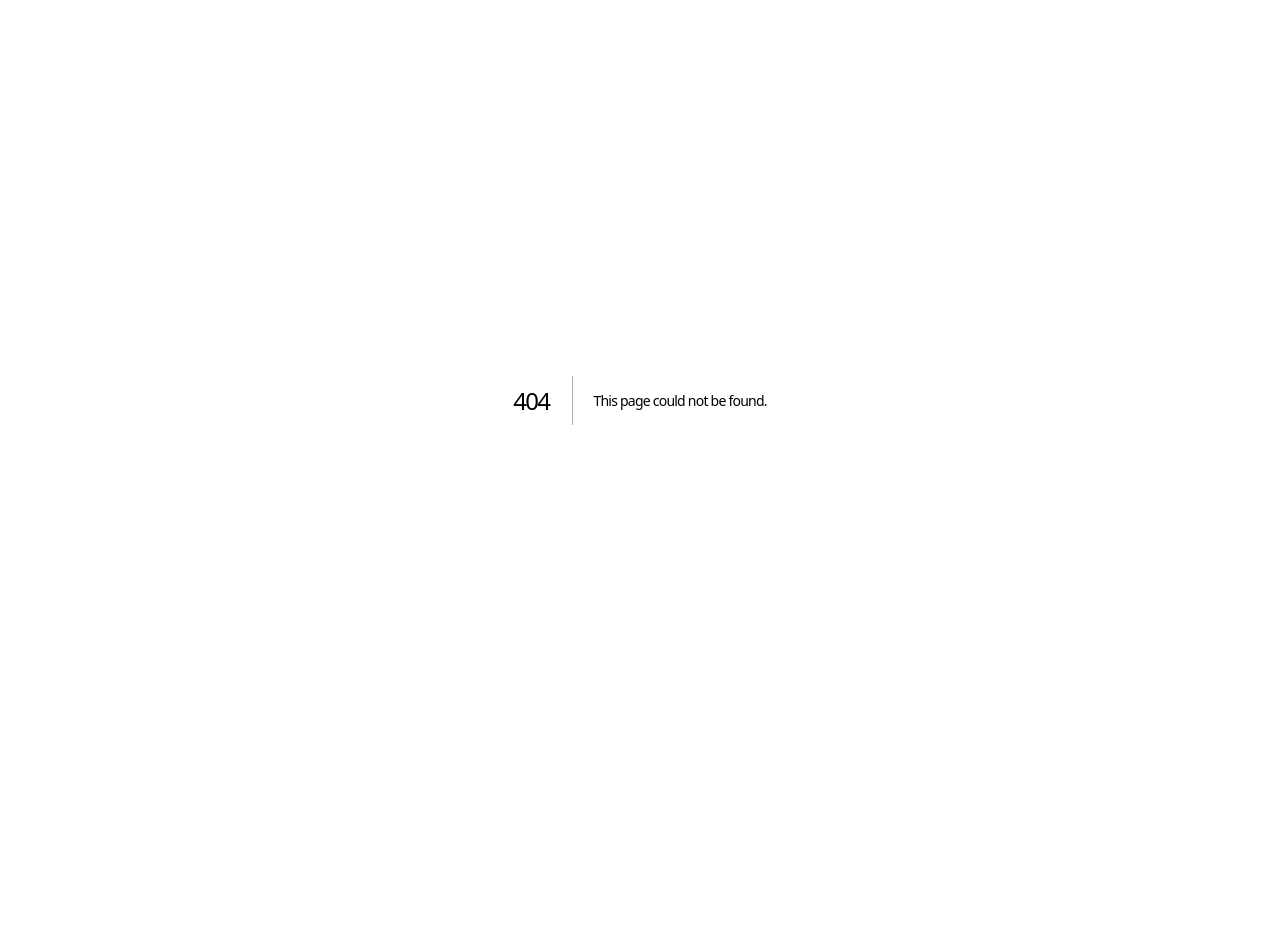
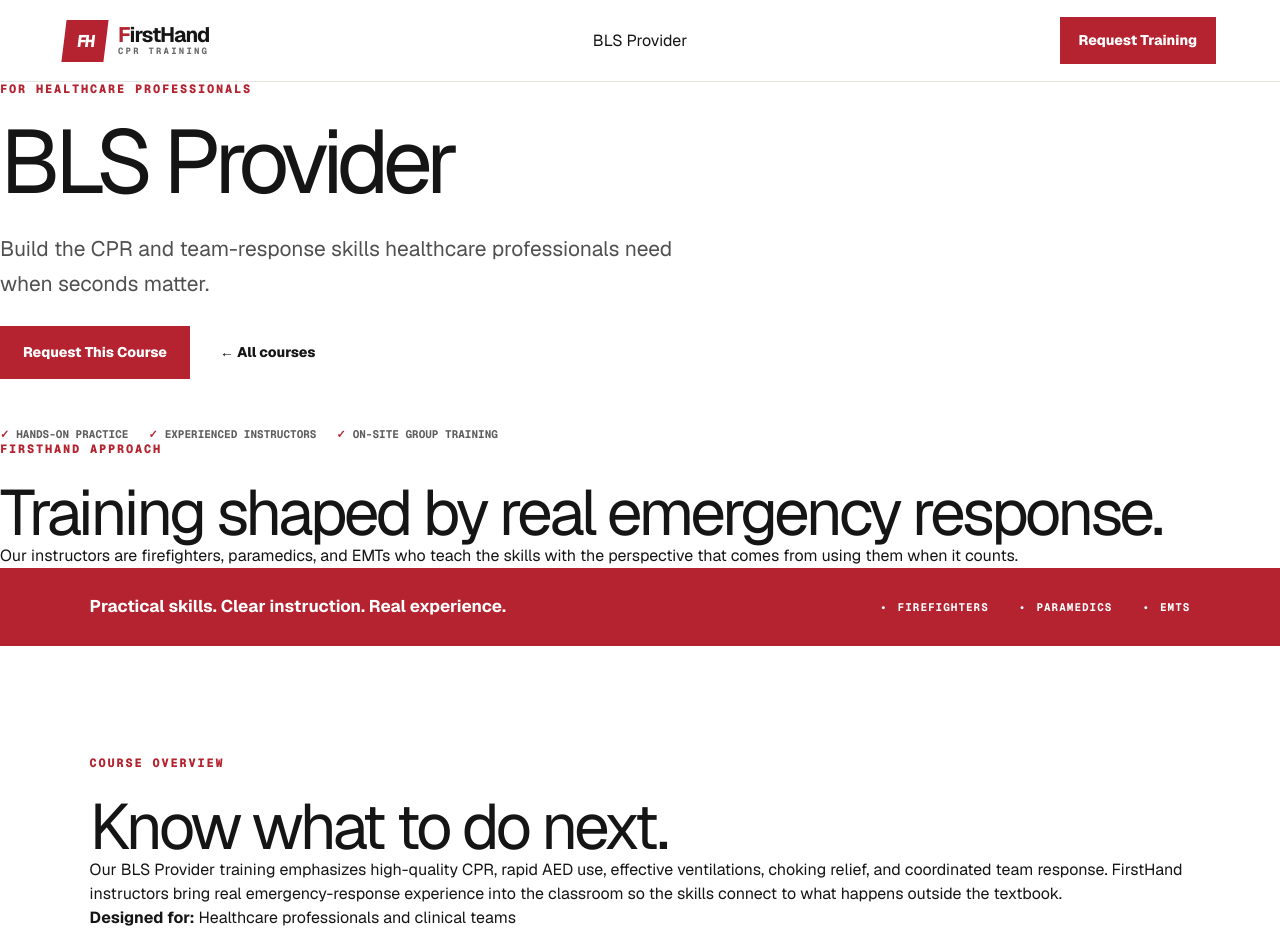
Before and after one commit to kendallross/firsthand-cpr-website, a Next.js app: page /courses/bls-provider in a window 1280 px wide. Before the commit this address had no page. Shown: the top 952 px of the page. Before the commit the page ends 800 px from the top, so only its background shows below. Built offline with nearby package versions, Linux system fonts and the light colour scheme.

Commit message:
Build dedicated course pages

```diff
--- /dev/null
+++ b/app/courses/[slug]/page.tsx
@@ -0,0 +1,111 @@
+import type { Metadata } from "next";
+import { notFound } from "next/navigation";
+import { courses } from "../course-data";
+
+type Props = { params: Promise<{ slug: string }> };
+
+export function generateStaticParams() {
+  return Object.keys(courses).map((slug) => ({ slug }));
+}
+
+export async function generateMetadata({ params }: Props): Promise<Metadata> {
+  const { slug } = await params;
+  const course = courses[slug];
+  if (!course) return {};
+  return {
+    title: course.metaTitle,
+    description: course.metaDescription,
+    alternates: { canonical: `/courses/${course.slug}` },
+    openGraph: { title: course.metaTitle, description: course.metaDescription },
+  };
+}
+
+export default async function CoursePage({ params }: Props) {
+  const { slug } = await params;
+  const course = courses[slug];
+  if (!course) notFound();
+
+  return (
+    <main>
+      <header className="site-header course-site-header">
+        <a className="brand" href="/" aria-label="FirstHand CPR Training home">
+          <span className="brand-mark" aria-hidden="true">FH</span>
+          <span><strong>FirstHand</strong><small>CPR TRAINING</small></span>
+        </a>
+        <div className="course-header-title" aria-label="Current course">{course.title}</div>
+        <a className="button button-small" href="/#contact">Request Training</a>
+      </header>
+
+      <section className="course-hero">
+        <div className="course-hero-copy">
+          <p className="eyebrow">{course.eyebrow}</p>
+          <h1>{course.title}</h1>
+          <p className="hero-lede">{course.intro}</p>
+          <div className="hero-actions">
+            <a className="button" href="#request">Request This Course</a>
+            <a className="text-link" href="/#classes">← All courses</a>
+          </div>
+          <div className="trust-row"><span>Hands-on practice</span><span>Experienced instructors</span><span>On-site group training</span></div>
+        </div>
+        <div className="course-hero-panel">
+          <p className="eyebrow">FirstHand approach</p>
+          <h2>Training shaped by real emergency response.</h2>
+          <p>Our instructors are firefighters, paramedics, and EMTs who teach the skills with the perspective that comes from using them when it counts.</p>
+        </div>
+      </section>
+
+      <section className="proof-strip">
+        <p>Practical skills. Clear instruction. Real experience.</p>
+        <ul><li>Firefighters</li><li>Paramedics</li><li>EMTs</li></ul>
+      </section>
+
+      <section className="section course-overview">
+        <div>
+          <p className="eyebrow">Course overview</p>
+          <h2>Know what to do next.</h2>
+        </div>
+        <div className="course-overview-copy">
+          <p className="course-lead">{course.description}</p>
+          <p className="course-audience-line"><strong>Designed for:</strong> {course.audience}</p>
+        </div>
+      </section>
+
+      <section className="course-detail-section">
+        <div className="course-detail-card">
+          <p className="eyebrow">What you&apos;ll practice</p>
+          <h2>Skills that matter.</h2>
+          <ul>{course.highlights.map((item) => <li key={item}>{item}</li>)}</ul>
+        </div>
+        <div className="course-detail-card course-detail-card-dark">
+          <p className="eyebrow">Who it&apos;s for</p>
+          <h2>Built for real people and teams.</h2>
+          <ul>{course.idealFor.map((item) => <li key={item}>{item}</li>)}</ul>
+        </div>
+      </section>
+
+      <section className="section credential-section">
+        <div><p className="eyebrow">Course completion</p><h2>Train with purpose.</h2></div>
+        <div><p>{course.credential}</p><p>Need to train an entire staff? FirstHand can bring training to your location and work with your organization to plan a practical group session.</p></div>
+      </section>
+
+      <section className="service-area-section">
+        <p className="eyebrow">Areas we serve</p>
+        <h2>Local training across East Tennessee.</h2>
+        <p>FirstHand CPR Training provides on-site and group training throughout Knoxville and the surrounding communities.</p>
+        <div className="service-area-grid"><span>Knox County</span><span>Blount County</span><span>Anderson County</span><span>Loudon County</span></div>
+      </section>
+
+      <section className="contact-section" id="request">
+        <p className="eyebrow">Ready when you are</p>
+        <h2>Request {course.title} training.</h2>
+        <p>Tell us who you are training and what your organization needs. We&apos;ll help you plan the right next step.</p>
+        <a className="button button-light" href={`mailto:krgraham115@gmail.com?subject=${encodeURIComponent(course.title + " Training Request")}`}>Email FirstHand CPR</a>
+      </section>
+
+      <footer>
+        <a className="brand brand-footer" href="/"><span className="brand-mark" aria-hidden="true">FH</span><span><strong>FirstHand</strong><small>CPR TRAINING</small></span></a>
+        <p>CPR • AED • First Aid • BLS</p><p>© {new Date().getFullYear()} FirstHand CPR Training LLC</p>
+      </footer>
+    </main>
+  );
+}
```
